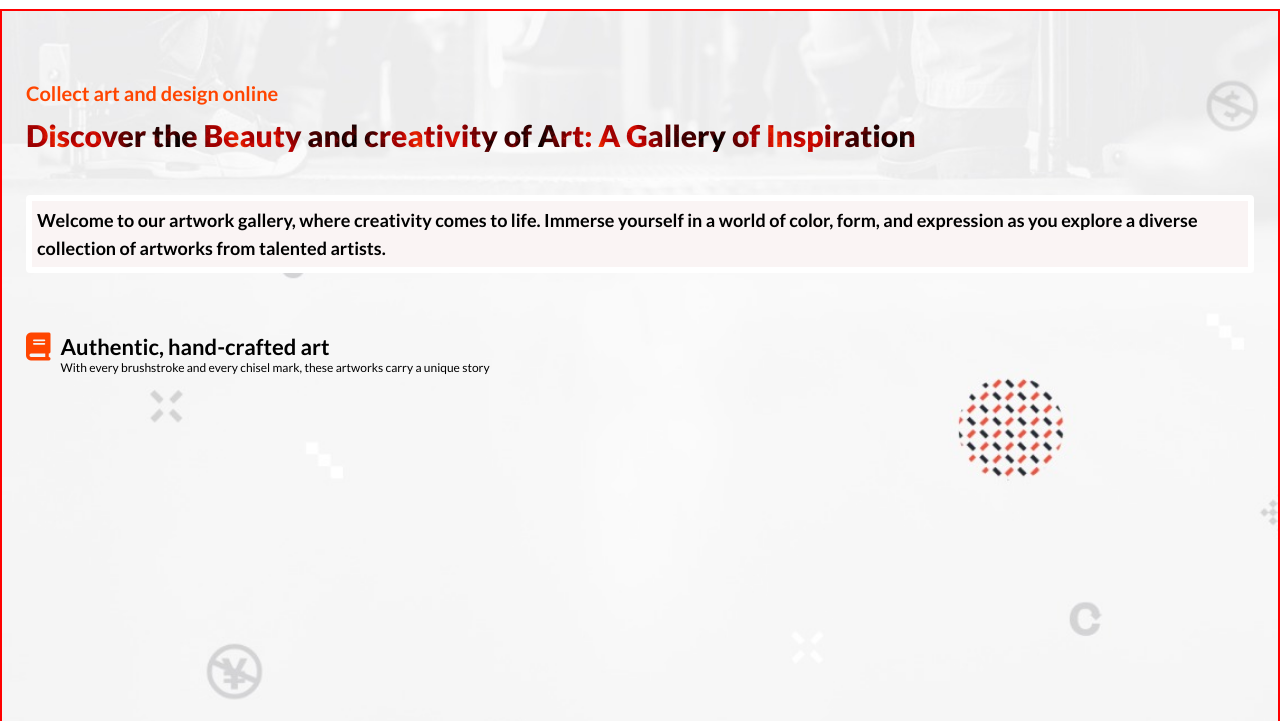
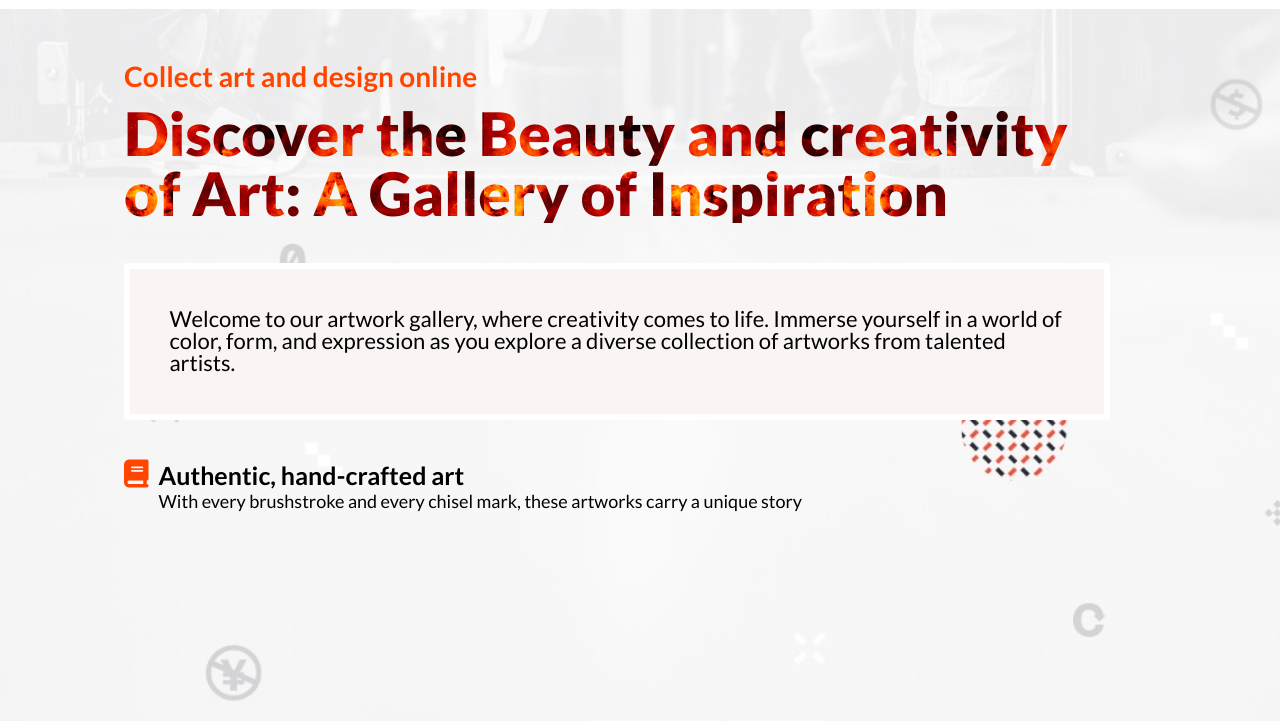
Before and after one commit to manzitresor/capstone-project-1, a website: page index.html in a window 1280 px wide. Shown: the part 79-800 px from the top of the page. Drawn offline with Linux system fonts and the light colour scheme.

Commit message:
Add main Desktop section

```diff
--- a/styles.css
+++ b/styles.css
@@ -428,6 +428,40 @@ body {
     background-size: cover;
     width: 100%;
     height: 100vh;
-    border: 2px solid red;
   }
+
+  .main-content {
+    margin: auto 100px;
+    width: 80%;
+  }
+
+  .heading-one {
+    font-size: 28px;
+  }
+
+  .heading-two {
+    font-size: 60px;
+    line-height: 100%
+  }
+
+  .welcome-content{
+    width: 100%;
+    line-height: 100%;
+    font-size: 22px;
+    font-weight: normal;
+    padding: 4%;
+  }
+
+  .authentic {
+    margin-top: 0;
+  }
+
+  .authentic-heading {
+    font-size: 25px;
+  }
+
+  .authentic-paragraph {
+    font-size: 18px;
+  }
+
 }
```
